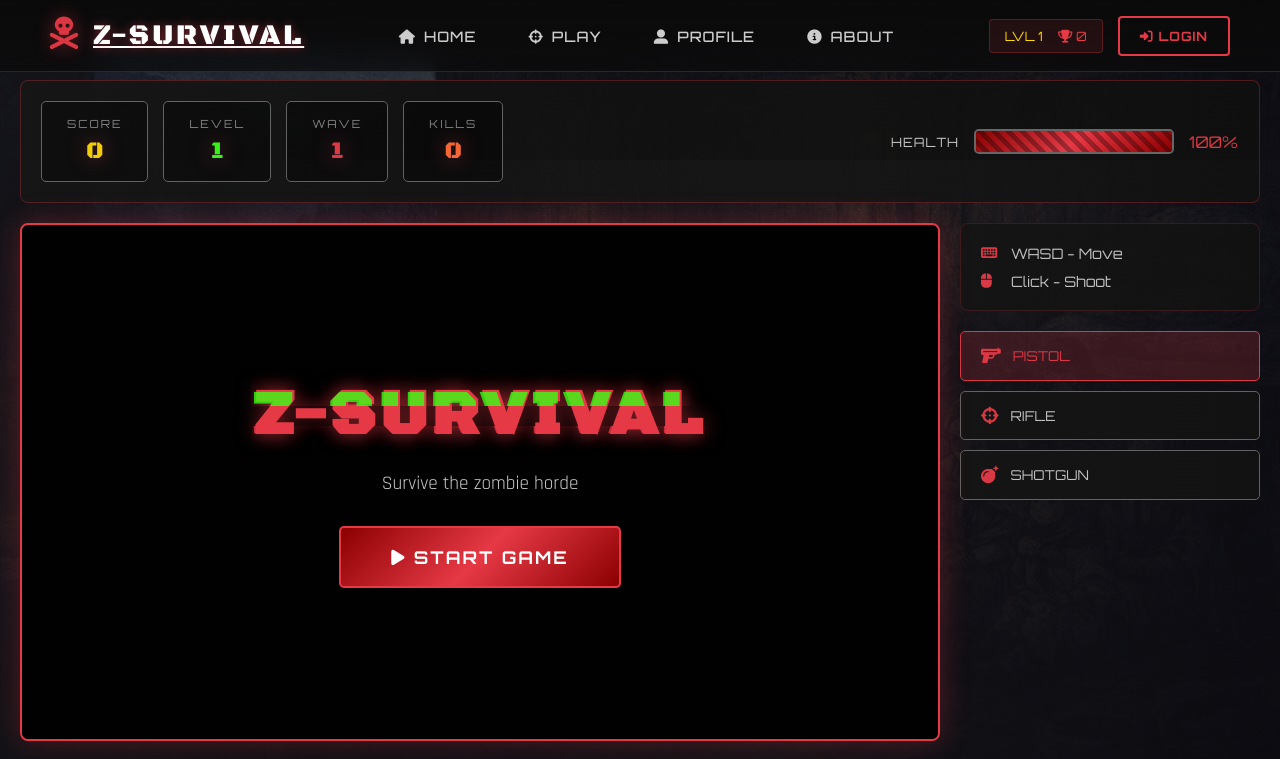
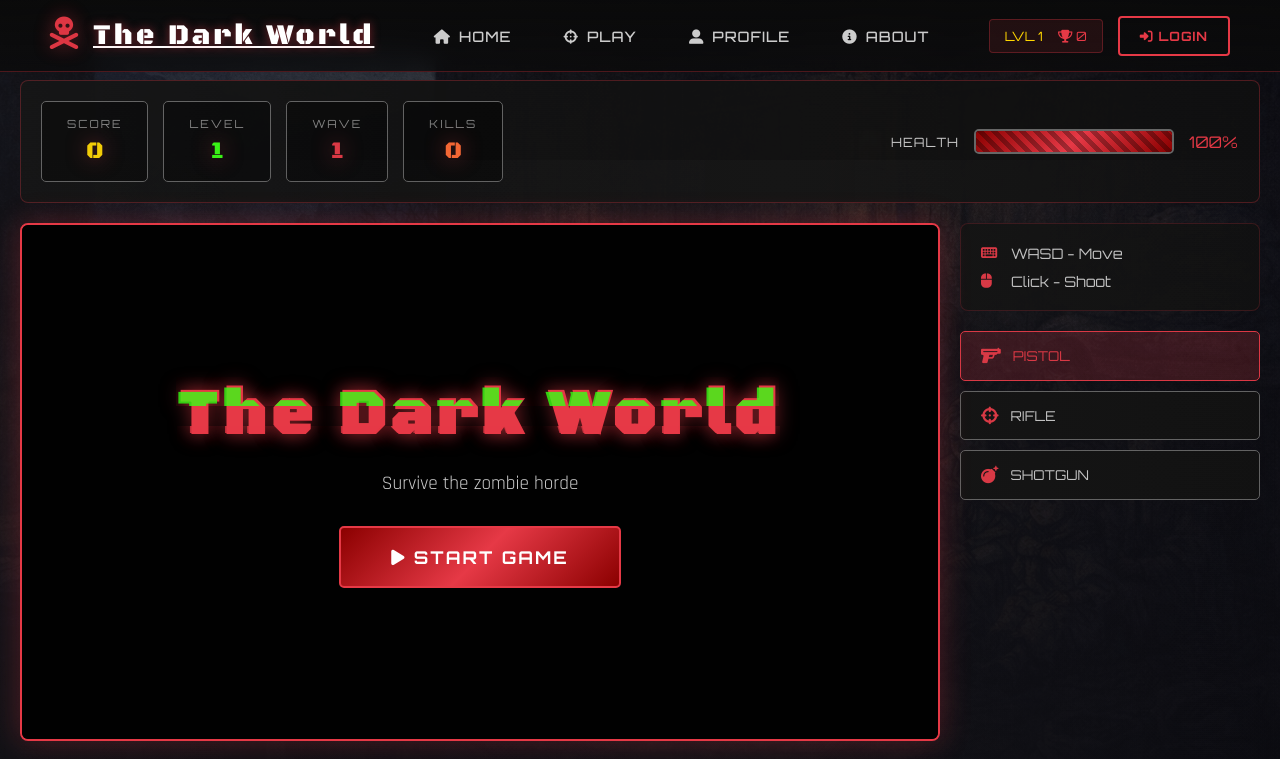
Before and after one commit to Adeeba-Arif/game-web, a plain HTML site: page pages/game.html in a window 1280 px wide. Shown: the top 759 px of the page. Drawn offline with Linux system fonts and the light colour scheme; files whose address does not match are found by name.

Commit message:
logo name changed

```diff
--- a/pages/game.html
+++ b/pages/game.html
@@ -3,7 +3,7 @@
 <head>
     <meta charset="UTF-8">
     <meta name="viewport" content="width=device-width, initial-scale=1.0">
-    <title>Play Game - Z-SURVIVAL</title>
+    <title>Play Game - The Dark World</title>
     <link rel="stylesheet" href="../css/styles.css">
     <link rel="stylesheet" href="../css/game.css">
     <link rel="preconnect" href="https://fonts.googleapis.com">
@@ -49,7 +49,7 @@
         <div class="logo">
             <div class="logo-3d">
                 <span class="logo-icon"><i class="fas fa-skull-crossbones"></i></span>
-                <a href="../index.html" class="logo-text">Z-SURVIVAL</a>
+                <a href="../index.html" class="logo-text">The Dark World</a>
             </div>
         </div>
         <ul class="nav-links">
@@ -133,7 +133,7 @@
                     <canvas id="gameCanvas"></canvas>
                     <div class="game-overlay" id="gameOverlay">
                         <div class="overlay-content">
-                            <h2 class="glitch" data-text="Z-SURVIVAL">Z-SURVIVAL</h2>
+                            <h2 class="glitch" data-text="The Dark World">The Dark World</h2>
                             <p>Survive the zombie horde</p>
                             <button class="btn-start" id="btnStart">
                                 <span><i class="fas fa-play"></i> START GAME</span>
```
Also changed, not shown: index.html (+4 -4 lines), pages/about.html (+2 -2 lines), pages/profile.html (+2 -2 lines).
